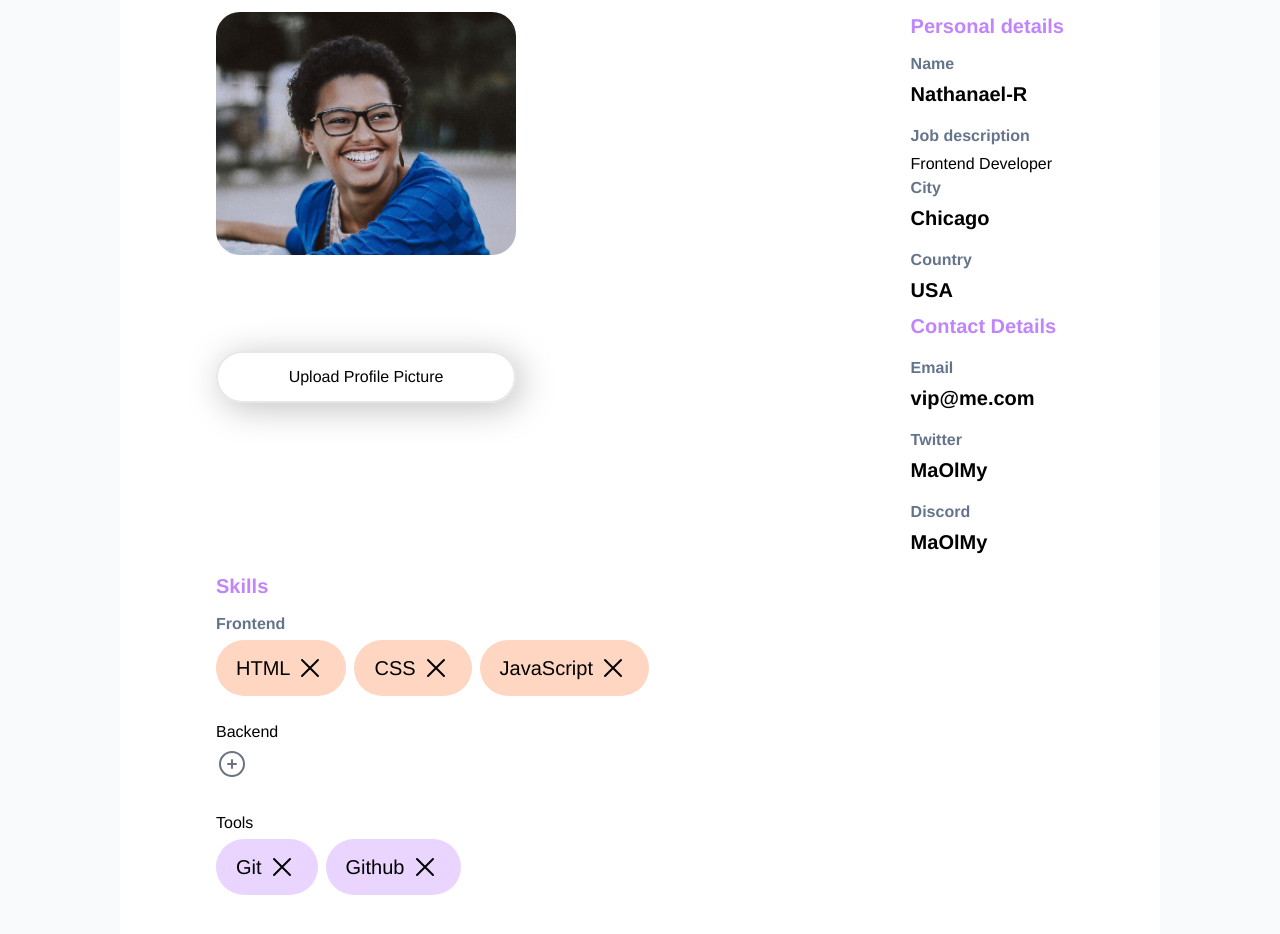
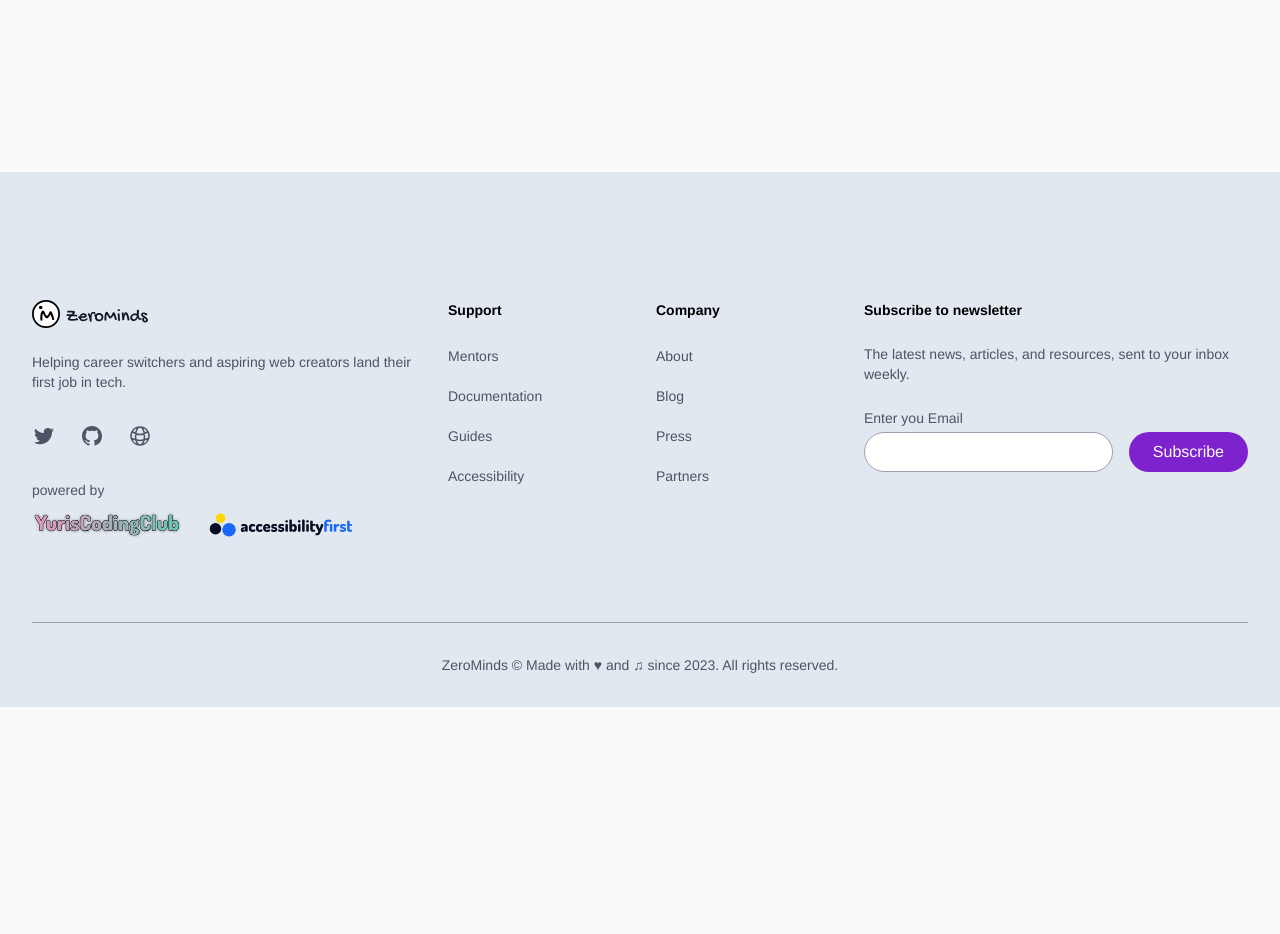
Before and after one commit to YurisCodingClub/zero-minds, a Next.js app: page /gallery in a window 1280 px wide. Shown: the part 1560-2494 px from the top of the page. After the commit the page ends 2267 px from the top, so only its background shows below. Built offline with nearby package versions, Linux system fonts and the light colour scheme.

Commit message:
Added user account component

```diff
--- a/package.json
+++ b/package.json
@@ -40,7 +40,7 @@
     "@types/node": "18.15.11",
     "@types/react": "18.0.35",
     "@types/react-dom": "18.0.11",
-    "next": "13.5.4",
+    "next": "13.3.0",
     "react": "18.2.0",
     "react-dom": "18.2.0",
     "typescript": "5.0.4"
--- a/src/app/gallery/page.tsx
+++ b/src/app/gallery/page.tsx
@@ -1,5 +1,4 @@
 import { TabsGallery } from "@/components";
-import UserAccount from "@/components/UserAccount";
 
 export default function Gallery() {
   return (
@@ -13,7 +12,6 @@ export default function Gallery() {
             </p>
           </div>
           <TabsGallery />
-          <UserAccount />
         </div>
       </div>
     </main>
--- a/src/components/UserAccount.tsx
+++ b/src/components/UserAccount.tsx
@@ -3,113 +3,140 @@
 import Image from "next/image";
 import { XMarkIcon, PlusCircleIcon } from "@heroicons/react/24/outline";
 
-const Frontend = [
+const SkillStack = [
   {
     id: 1,
-    text: "HTML",
+    title: "Frontend",
+    stack: ["HTML", "CSS", "JavaScript"],
   },
   {
     id: 2,
-    text: "CSS",
+    title: "Backend",
   },
   {
     id: 3,
-    text: "JavaScript",
+    title: "Tools",
+    stack: ["Git", "Github"],
   },
 ];
-const Tools = [
+const Socials = [
   {
     id: 1,
-    text: "Git",
+    name: "Email",
+    value: "tomilola@me.com",
   },
   {
     id: 2,
-    text: "Github",
+    name: "Twitter",
+    value: "MaOlMy",
+  },
+  {
+    id: 3,
+    name: "Discord",
+    value: "MaOlMy",
   },
 ];
 export default function UserAccount() {
   return (
-    <div className="w-full py-16 bg-white px-24">
+    <div className="w-full py-16 bg-white md:px-20 px-4">
       <div className="flex flex-wrap justify-between">
-        <div>
+        <div className="mb-10 md:mb-0">
           <Image
             src="/profile.jpg"
             alt=""
             width="300"
             height="900"
-            className="rounded-3xl mb-24"
+            className="rounded-3xl mb-8 md:mb-24"
           />
           <button className="rounded-full w-full border-2 py-3 shadow-[rgba(0,_0,_0,_0.25)_5px_5px_35px]">
             Upload Profile Picture
           </button>
         </div>
+        <div className="mb-10 md:mb-0">
           <div>
             <h3 className="text-purple-400 font-semibold mb-3 text-xl">
               Personal details
             </h3>
-          <p className="text-slate-500 font-semibold mb-1">Name</p>
-          <p className="font-semibold mb-4 text-xl">Nathanael-R</p>
-          <p className="text-slate-500 font-semibold mb-1">Job description</p>
-          <p>Frontend Developer</p>
-          <p className="text-slate-500 font-semibold mb-1">City</p>
+            <h4 className="text-slate-500 font-semibold mb-1">Name</h4>
+            <p className="font-semibold mb-4 text-xl">Maria Olympia Myrs</p>
+          </div>
+          <div>
+            <h4 className="text-slate-500 font-semibold mb-1">
+              Job description
+            </h4>
+            <p className="font-semibold text-xl bg-green-100 py-3 px-5 rounded-full mb-4">
+              Frontend Developer
+            </p>
+          </div>
+          <div>
+            <h4 className="text-slate-500 font-semibold mb-1">City</h4>
             <p className="font-semibold mb-4 text-xl">Chicago</p>
-          <p className="text-slate-500 font-semibold mb-1">Country</p>
+            <h4 className="text-slate-500 font-semibold mb-1">Country</h4>
             <p className="font-semibold mb-2 text-xl">USA</p>
-          <p className="text-purple-400 font-semibold mb-4 text-xl">
+          </div>
+          <div>
+            <p className="text-purple-400 font-semibold mb-3 text-xl">
               Contact Details
             </p>
-          <p className="text-slate-500 font-semibold mb-1">Email</p>
-          <p className="font-semibold mb-4 text-xl">vip@me.com</p>
-          <p className="text-slate-500 font-semibold mb-1">Twitter</p>
-          <p className="font-semibold mb-4 text-xl">MaOlMy</p>
-          <p className="text-slate-500 font-semibold mb-1">Discord</p>
-          <p className="font-semibold mb-4 text-xl">MaOlMy</p>
-        </div>
-        <div>
-          <h3 className="text-purple-400 font-semibold mb-3 text-xl">Skills</h3>
-          <div className="mb-6">
-            <p className="text-slate-500 font-semibold mb-1">Frontend</p>
-            <div className="flex flex-wrap gap-2">
-              {Frontend.map((skill) => {
+            {Socials.map((social) => {
               return (
-                  <div
-                    className="bg-[#FED6C2] rounded-full flex items-center gap-1 py-3 px-5"
-                    key={skill.id}
-                  >
-                    <p className="text-xl">{skill.text}</p>
-                    <button type="button">
-                      <XMarkIcon className="h-8 w-8 hover:text-red-600" />
-                    </button>
+                <div className="mb-4" key={social.id}>
+                  <h4 className="text-slate-500 font-semibold mb-1">
+                    {social.name}
+                  </h4>
+                  <p className="font-semibold text-xl">{social.value}</p>
                 </div>
               );
             })}
           </div>
         </div>
-          <div className="mb-6">
-            <p className="mb-1">Backend</p>
+        <div>
+          <h3 className="text-purple-400 font-semibold mb-3 text-xl">Skills</h3>
+          {SkillStack.map((skill) => {
+            return (
+              <div className="mb-6" key={skill.id}>
+                <h4 className="text-slate-500 font-semibold mb-2">
+                  {skill.title}
+                </h4>
+                <ul className="flex flex-wrap gap-2">
+                  {skill.stack ? (
+                    skill.stack?.map((skill, idx) => {
+                      return (
+                        <li
+                          className="bg-[#FED6C2] rounded-full flex items-center gap-1 py-3 px-5"
+                          key={idx}
+                        >
+                          <p className="text-xl">{skill}</p>
+                          <button type="button">
+                            <XMarkIcon className="h-8 w-8 hover:text-red-600" />
+                          </button>
+                        </li>
+                      );
+                    })
+                  ) : (
                     <button>
                       <PlusCircleIcon className="h-8 w-8 text-gray-500" />
                     </button>
-          </div>
-          <div className="mb-6">
-            <p className="mb-1">Tools</p>
-            <div className="flex flex-wrap gap-2">
-              {Tools.map((tool) => {
-                return (
-                  <div
-                    className="bg-purple-200 rounded-full flex items-center gap-1 py-3 px-5"
-                    key={tool.id}
-                  >
-                    <p className="text-xl">{tool.text}</p>
-                    <button type="button">
-                      <XMarkIcon className="h-8 w-8 hover:text-red-600" />
-                    </button>
+                  )}
+                </ul>
               </div>
             );
           })}
         </div>
       </div>
-        </div>
+      <div className="flex flex-wrap flex-col-reverse md:flex-row justify-center gap-10 mt-8 lg:mt-24">
+        <button
+          type="button"
+          className="border-2 border-red-600 py-3 px-5 text-2xl font-semibold rounded-full text-red-600"
+        >
+          Cancel
+        </button>
+        <button
+          type="button"
+          className="border-2 border-green-600 py-3 px-5 text-2xl font-semibold rounded-full text-green-600"
+        >
+          Save Changes
+        </button>
       </div>
     </div>
   );
```
Also changed, not shown: 1 other file (tests, documents, lock files or other folders). Lines whose indentation alone changed are shown as unchanged.
